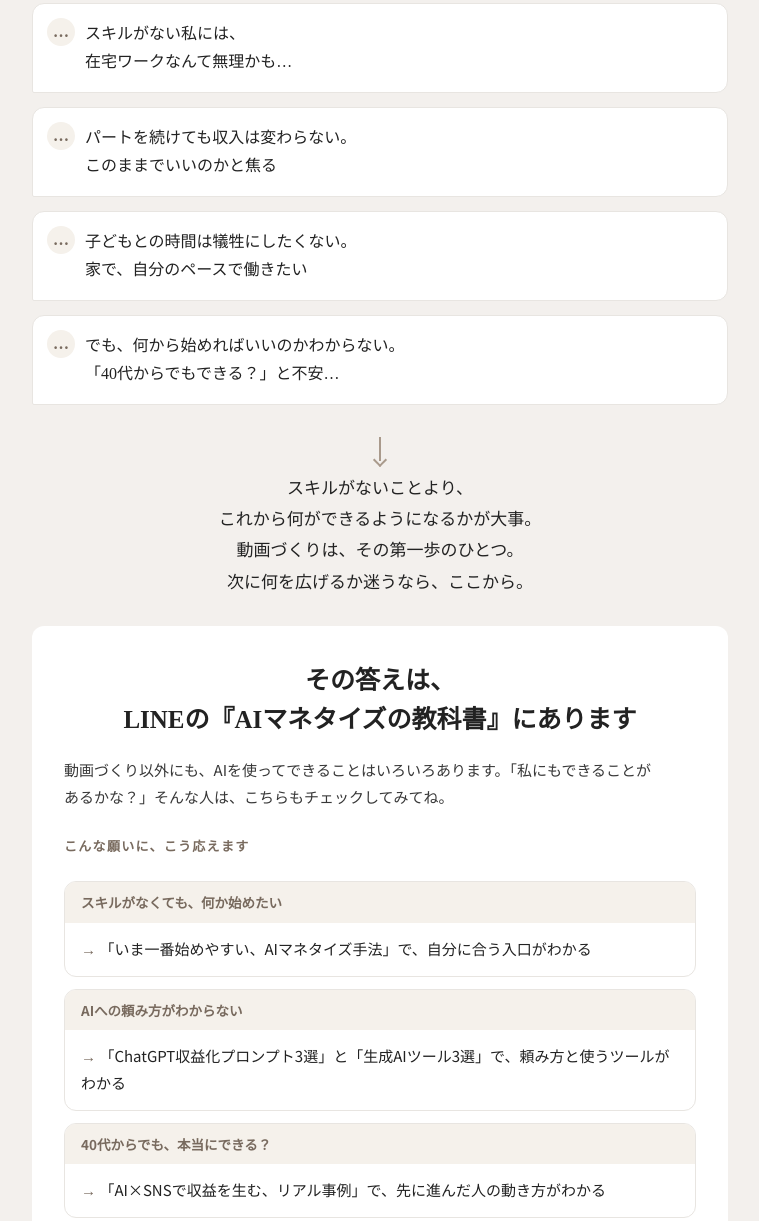
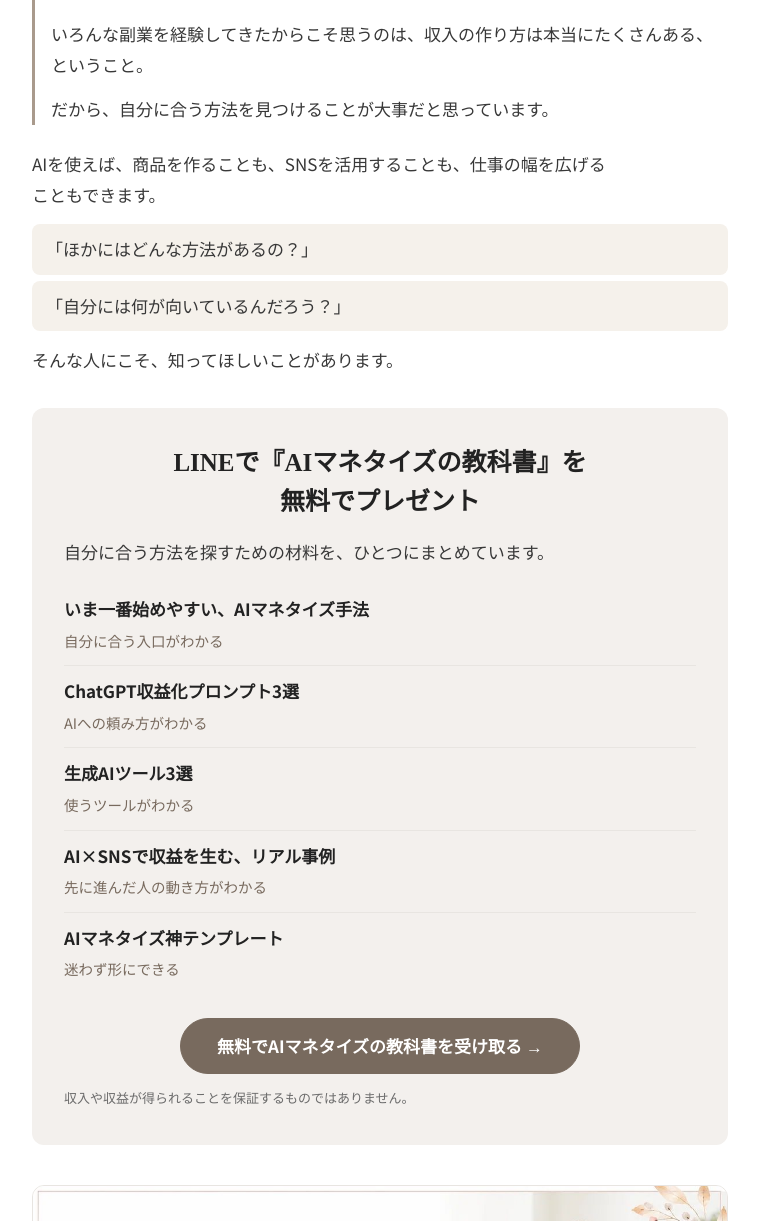
Before and after one commit to mion-ai-mama/ai-product-cm-tokuten, a plain HTML site: page index.html in a window 1280 px wide. Shown: the part 8253-9474 px from the top of the page, without its empty margins (260-1019 px from the left). Drawn offline with Linux system fonts and the light colour scheme.

Commit message:
🕒 2026-11-17 10:50:17
LINE誘導を標準構成に変更（共通文章 js/line-cta.js ＋ lineIntro）

Co-Authored-By: Claude Sonnet 5.5 <noreply@anthropic.com>

```diff
--- a/css/style.css
+++ b/css/style.css
@@ -135,6 +135,21 @@ a:focus-visible, button:focus-visible {
 }
 .cta-final p { margin-bottom: 24px; text-align: left; }
 
+/* ---------- LINE誘導（つなぎ→体験談→選択肢。本編より目立たせない） ---------- */
+.line-guide { margin-bottom: 32px; }
+.line-guide p { margin: 0 0 14px; }
+.line-guide__intro { font-family: var(--font-serif); font-size: 17px; line-height: 1.85; color: var(--c-ink); }
+.line-guide__story { margin: 24px 0; padding-left: 16px; border-left: 3px solid var(--c-greige); }
+.line-guide__questions { list-style: none; margin: 0 0 14px; padding: 0; }
+.line-guide__questions li { margin: 0 0 6px; padding: 10px 14px; background: var(--c-point); border-radius: var(--radius-s); }
+.line-guide__items { list-style: none; margin: 0 0 24px; padding: 0; text-align: left; }
+.line-guide__item { padding: 10px 0; border-bottom: 1px solid var(--c-line); }
+.line-guide__item:last-child { border-bottom: 0; }
+.line-guide__item strong { display: block; color: var(--c-ink); }
+.line-guide__item span { font-size: 14.5px; color: var(--c-taupe); }
+.cta-final .cta-final__lead { margin-bottom: 16px; }
+.cta-final .cta-final__caution { margin: 12px 0 0; font-size: 13px; color: var(--c-muted); text-align: left; }
+
 .textbook { margin-top: 40px; }
 .textbook__banner { display: block; margin: 20px 0; border-radius: var(--radius-m); overflow: hidden; border: 1px solid var(--c-line); }
 
@@ -236,38 +251,6 @@ a:focus-visible, button:focus-visible {
 .text-link { color: var(--c-taupe); text-decoration: underline; text-underline-offset: 3px; }
 .summary__note { margin: 0 0 20px; font-size: 14.5px; color: var(--c-muted); }
 
-/* ---------- 最終CTA：悩み → つなぎ → 解決策 ---------- */
-.pain { list-style: none; margin: 0; padding: 0; display: grid; gap: 14px; }
-.pain__bubble {
-  position: relative; padding: 16px 18px 16px 52px; background: #fff; border: 1px solid var(--c-line);
-  border-radius: var(--radius-m) var(--radius-m) var(--radius-m) 2px;
-  font-family: var(--font-serif); font-size: 16px; line-height: 1.75; color: var(--c-ink);
-}
-.pain__bubble::before {
-  content: "…"; position: absolute; left: 14px; top: 14px; display: grid; place-items: center; width: 28px; height: 28px;
-  border-radius: 50%; background: var(--c-point); color: var(--c-taupe); font: 700 16px/1 var(--font-serif);
-}
-.bridge {
-  position: relative; margin: 32px 0 28px; padding-top: 36px; text-align: center;
-  font-family: var(--font-serif); font-size: 17px; line-height: 1.85; color: var(--c-ink);
-}
-.bridge::before { content: ""; position: absolute; top: 0; left: 50%; width: 2px; height: 24px; margin-left: -1px; background: var(--c-greige); }
-.bridge::after {
-  content: ""; position: absolute; top: 18px; left: 50%; width: 10px; height: 10px; margin-left: -5px;
-  border: solid var(--c-greige); border-width: 0 2px 2px 0; transform: rotate(45deg);
-}
-.cta-final { background: #fff; }
-.cta-final__lead { margin-bottom: 20px; font-size: 15px; }
-.cta-final__caution { margin: 12px 0 20px; font-size: 13px; color: var(--c-muted); text-align: left; }
-.solve__label { margin: 24px 0 10px; font-size: 13px; font-weight: 700; letter-spacing: .1em; color: var(--c-taupe); text-align: left; }
-.solve { list-style: none; margin: 0; padding: 0; display: grid; gap: 12px; text-align: left; }
-.solve__row { display: grid; border-radius: var(--radius-m); overflow: hidden; border: 1px solid var(--c-line); background: #fff; }
-.solve__pain { margin: 0; padding: 8px 16px; background: var(--c-point); color: var(--c-taupe); font-size: 13.5px; font-weight: 700; }
-.cta-final .solve__pain, .cta-final .solve__give { margin: 0; }
-.solve__give { margin: 0; padding: 12px 16px 14px; font-size: 15px; color: var(--c-ink); text-align: left; }
-.solve__give::before { content: "→ "; color: var(--c-taupe); font-weight: 700; }
-
-
 /* 長いプロンプトは折りたたむ（コピーボタンは常に表示） */
 .prompt__fold { margin-bottom: 16px; }
 .prompt__fold summary { cursor: pointer; padding: 10px 0; font-size: 14.5px; font-weight: 700; color: var(--c-taupe); }
--- a/js/content.js
+++ b/js/content.js
@@ -217,36 +217,8 @@ const CONTENT = {
     },
   },
 
-  // SECTION 06：最終CTA（悩み → つなぎ → 解決策 → LINE）
-  finalCta: {
-    painHeading: "スキルがないからと、<br>在宅ワークを諦めてきた<br>あなたの本音は、<br>こんなところにありませんか？",
-    pains: [
-      "スキルがない私には、<br>在宅ワークなんて無理かも…",
-      "パートを続けても収入は変わらない。<br>このままでいいのかと焦る",
-      "子どもとの時間は犠牲にしたくない。<br>家で、自分のペースで働きたい",
-      "でも、何から始めればいいのかわからない。<br>「40代からでもできる？」と不安…",
-    ],
-    bridge: "スキルがないことより、<br>これから何ができるようになるかが大事。<br>動画づくりは、その第一歩のひとつ。<br>次に何を広げるか迷うなら、ここから。",
-    heading: "その答えは、<br>LINEの『AIマネタイズの教科書』にあります",
-    lead: "動画づくり以外にも、AIを使ってできることはいろいろあります。「私にもできることがあるかな？」そんな人は、こちらもチェックしてみてね。",
-    solutionsLabel: "こんな願いに、こう応えます",
-    solutions: [
-      { pain: "スキルがなくても、何か始めたい", give: "「いま一番始めやすい、AIマネタイズ手法」で、自分に合う入口がわかる" },
-      { pain: "AIへの頼み方がわからない", give: "「ChatGPT収益化プロンプト3選」と「生成AIツール3選」で、頼み方と使うツールがわかる" },
-      { pain: "40代からでも、本当にできる？", give: "「AI×SNSで収益を生む、リアル事例」で、先に進んだ人の動き方がわかる" },
-      { pain: "何から始める？前はうまく活用できなかった", give: "「AIマネタイズ神テンプレート」で迷わず形にでき、「AI収益化サポート会」でひとりにならずに相談できる" },
-    ],
-    caution: "収入や収益が得られることを保証するものではありません。",
-    buttonText: "無料で教科書を受け取る →",
-  },
-
-  textbook: {
-    bridge: "『AIマネタイズの教科書』には、ページ上部でご紹介した5つの特典がまとまっています。",
-    banner: "assets/images/cta-banner.jpg",
-    bannerAlt: "無料プレゼント AIマネタイズ教科書。AIで働き方の選択肢を広げたい方へ。LINE登録はこちら",
-    support:
-      "また、「何から始めたらいいのかわからない」「自分には何が向いているのか相談したい」という方に向けて、<strong>AI収益化サポート会</strong>も実施中です。個別でのご相談も、LINEから受け付けています。",
-  },
+  // SECTION 06：LINE誘導のつなぎ（①）。②〜⑤は js/line-cta.js の共通文章
+  lineIntro: "今回紹介したAIのCM動画づくりは、AIを使って商品の動画を作る方法のひとつ。でも、AIでできることは、これだけではありません。",
 
   footer: {
     copyright: "© MION",
--- /dev/null
+++ b/js/line-cta.js
@@ -0,0 +1,41 @@
+/* LINE誘導の共通文章（全特典で共通。特典ごとに書き換えない）。
+   変更したいときはここ1か所だけを直す。特典ごとに変えるのは js/content.js の `lineIntro` だけ。
+   構成: ①つなぎ（content.js の lineIntro）→ ②体験談 → ③選択肢 → ④教科書のメリット → ⑤CTA */
+const LINE_CTA = {
+  // ② みおん自身の実体験（固定。毎回別のエピソードを作らない）
+  story: [
+    "実は私も、かつては副業ジプシーでした。",
+    "いろんな副業に挑戦して、学ぶためにお金も時間も使ってきましたが、なかなか思うような結果が出ませんでした。",
+    "いろんな副業を経験してきたからこそ思うのは、収入の作り方は本当にたくさんある、ということ。",
+    "だから、自分に合う方法を見つけることが大事だと思っています。",
+  ],
+
+  // ③ AIで広がる選択肢（固定。①と重ならないよう「今回紹介した方法も〜」は入れない）
+  options: {
+    lead: "AIを使えば、商品を作ることも、SNSを活用することも、仕事の幅を広げることもできます。",
+    questions: ["「ほかにはどんな方法があるの？」", "「自分には何が向いているんだろう？」"],
+    closing: "そんな人にこそ、知ってほしいことがあります。",
+  },
+
+  // ④ LINE登録のメリット（実際の教科書の内容だけを書く）
+  textbook: {
+    heading: "LINEで『AIマネタイズの教科書』を<br>無料でプレゼント",
+    lead: "自分に合う方法を探すための材料を、ひとつにまとめています。",
+    items: [
+      { name: "いま一番始めやすい、AIマネタイズ手法", benefit: "自分に合う入口がわかる" },
+      { name: "ChatGPT収益化プロンプト3選", benefit: "AIへの頼み方がわかる" },
+      { name: "生成AIツール3選", benefit: "使うツールがわかる" },
+      { name: "AI×SNSで収益を生む、リアル事例", benefit: "先に進んだ人の動き方がわかる" },
+      { name: "AIマネタイズ神テンプレート", benefit: "迷わず形にできる" },
+    ],
+  },
+
+  // ⑤ CTA（リンク先は content.js の lineUrl）
+  buttonText: "無料でAIマネタイズの教科書を受け取る →",
+  caution: "収入や収益が得られることを保証するものではありません。",
+  banner: "assets/images/cta-banner.jpg",
+  bannerAlt: "無料プレゼント AIマネタイズ教科書。AIで働き方の選択肢を広げたい方へ。LINE登録はこちら",
+  // メインCTAはLINE登録に統一。サポート会は教科書の案内のあとに補足として添える
+  support:
+    "「何から始めたらいいのかわからない」「自分には何が向いているのか相談したい」という方に向けて、<strong>AI収益化サポート会</strong>も実施中です。個別でのご相談も、LINEから受け付けています。",
+};
--- a/js/script.js
+++ b/js/script.js
@@ -146,31 +146,37 @@
     </section>`;
   }
 
-  function finalCta(c, t, url) {
-    const pains = c.pains.map((p) => `<li class="pain__bubble">${p}</li>`).join("");
-    const rows = c.solutions
-      .map((r) => `<li class="solve__row"><p class="solve__pain">${r.pain}</p><p class="solve__give">${r.give}</p></li>`)
+  // LINE誘導: ①つなぎ(content.js) → ②体験談 → ③選択肢 → ④教科書のメリット → ⑤CTA（②〜⑤は line-cta.js）
+  function finalCta(intro, l, url) {
+    const paras = (arr) => arr.map((t) => `<p>${t}</p>`).join("");
+    const questions = l.options.questions.map((q) => `<li>${q}</li>`).join("");
+    const items = l.textbook.items
+      .map((it) => `<li class="line-guide__item"><strong>${it.name}</strong><span>${it.benefit}</span></li>`)
       .join("");
     return `
-    <section class="section section--soft" id="line" aria-labelledby="pain-title">
+    <section class="section" id="line" aria-label="LINEのご案内">
       <div class="container">
-        <h2 class="heading" id="pain-title">${c.painHeading}</h2>
-        <ul class="pain">${pains}</ul>
-        <p class="bridge">${c.bridge}</p>
+        <div class="line-guide">
+          <p class="line-guide__intro">${intro}</p>
+          <div class="line-guide__story">${paras(l.story)}</div>
+          <div class="line-guide__options">
+            <p>${l.options.lead}</p>
+            <ul class="line-guide__questions">${questions}</ul>
+            <p>${l.options.closing}</p>
+          </div>
+        </div>
         <div class="cta-final">
-          <h2 class="cta-final__title" id="final-cta-title">${c.heading}</h2>
-          <p class="cta-final__lead">${c.lead}</p>
-          <p class="solve__label">${c.solutionsLabel}</p>
-          <ul class="solve">${rows}</ul>
-          <p class="cta-final__caution">${c.caution}</p>
-          ${arrow(url, c.buttonText, "btn--large")}
+          <h2 class="cta-final__title" id="final-cta-title">${l.textbook.heading}</h2>
+          <p class="cta-final__lead">${l.textbook.lead}</p>
+          <ul class="line-guide__items">${items}</ul>
+          ${arrow(url, l.buttonText, "btn--large")}
+          <p class="cta-final__caution">${l.caution}</p>
         </div>
         <div class="textbook">
-          <p>${t.bridge}</p>
           <a class="textbook__banner" href="${esc(url)}" target="_blank" rel="noopener">
-            <img src="${esc(t.banner)}" alt="${esc(t.bannerAlt)}" loading="lazy">
+            <img src="${esc(l.banner)}" alt="${esc(l.bannerAlt)}" loading="lazy">
           </a>
-          <p>${t.support}</p>
+          <p>${l.support}</p>
         </div>
       </div>
     </section>`;
@@ -209,7 +215,7 @@
 
   function init() {
     const main = document.getElementById("main");
-    if (typeof CONTENT === "undefined") return;
+    if (typeof CONTENT === "undefined" || typeof LINE_CTA === "undefined") return;
     const c = CONTENT;
     applyMeta(c.meta);
     main.innerHTML =
@@ -218,7 +224,7 @@
       learn(c.learn) +
       c.steps.map(step).join("") +
       summary(c.summary) +
-      finalCta(c.finalCta, c.textbook, c.lineUrl);
+      finalCta(c.lineIntro, LINE_CTA, c.lineUrl);
     document.getElementById("footer").innerHTML = `<p>${c.footer.copyright}</p><p>${c.footer.notice}</p>`;
     bind();
   }
```
Also changed, not shown: index.html (+1 -0 lines), 2 other files.
